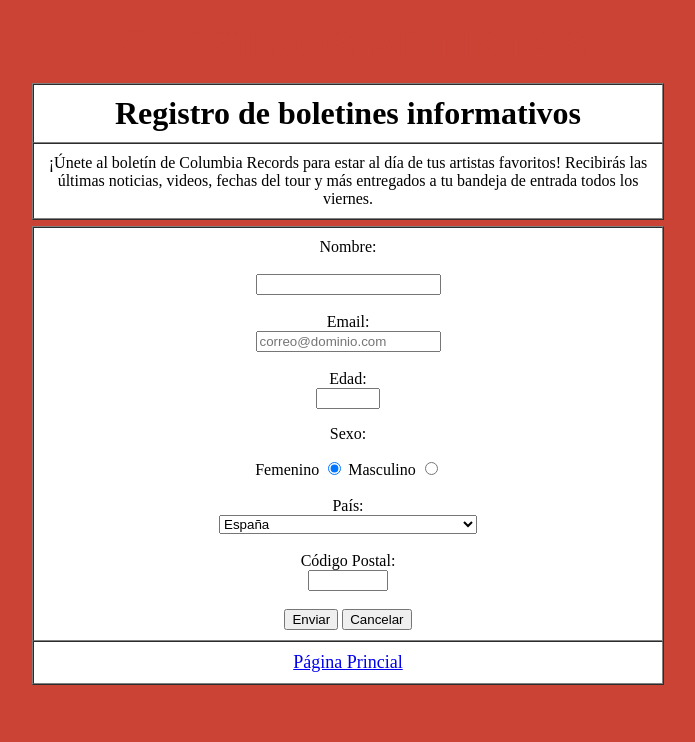
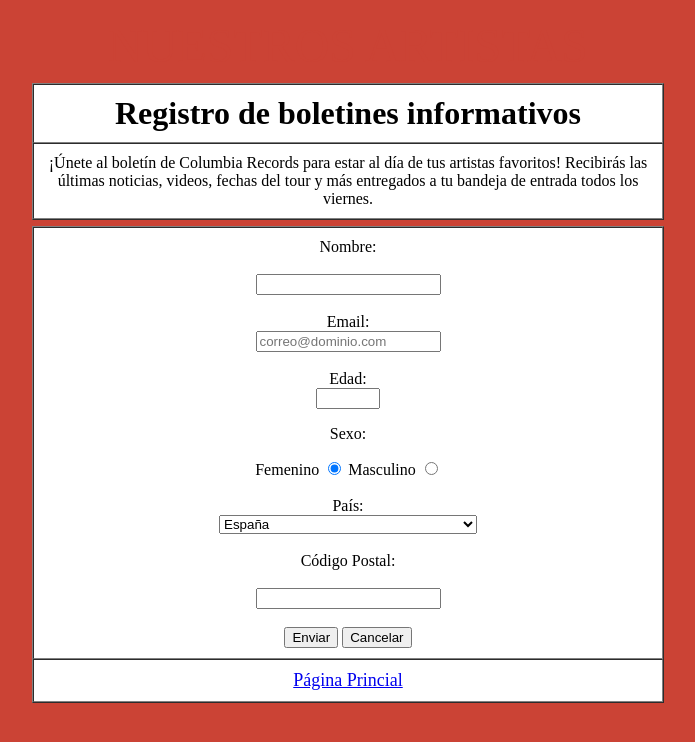
Before and after one commit to angelbonilla30/paginaweb, a plain HTML site: page formulario.html in a window 1280 px wide. Shown: the whole page, without its empty margins (292-987 px from the left). Drawn offline with Linux system fonts and the light colour scheme.

Commit message:
modificación

```diff
--- a/formulario.html
+++ b/formulario.html
@@ -277,8 +277,8 @@
                             <option value="ZM">Zambia</option>
                             <option value="ZW">Zimbabue</option>
                             </select><br><br>
-                            <label for="codigo">Código Postal:</label><br>
-                            <input type="number" name="codigo" id="codigo" min="0" max="10000" step="1"><br><br>
+                            <label for="codigo">Código Postal:</label><br><br>
+                            <input type="number" name="codigo" id="codigo"><br><br>
                             <input type="submit" value="Enviar">
                             <input type="reset" value="Cancelar">
                     </form>
```
